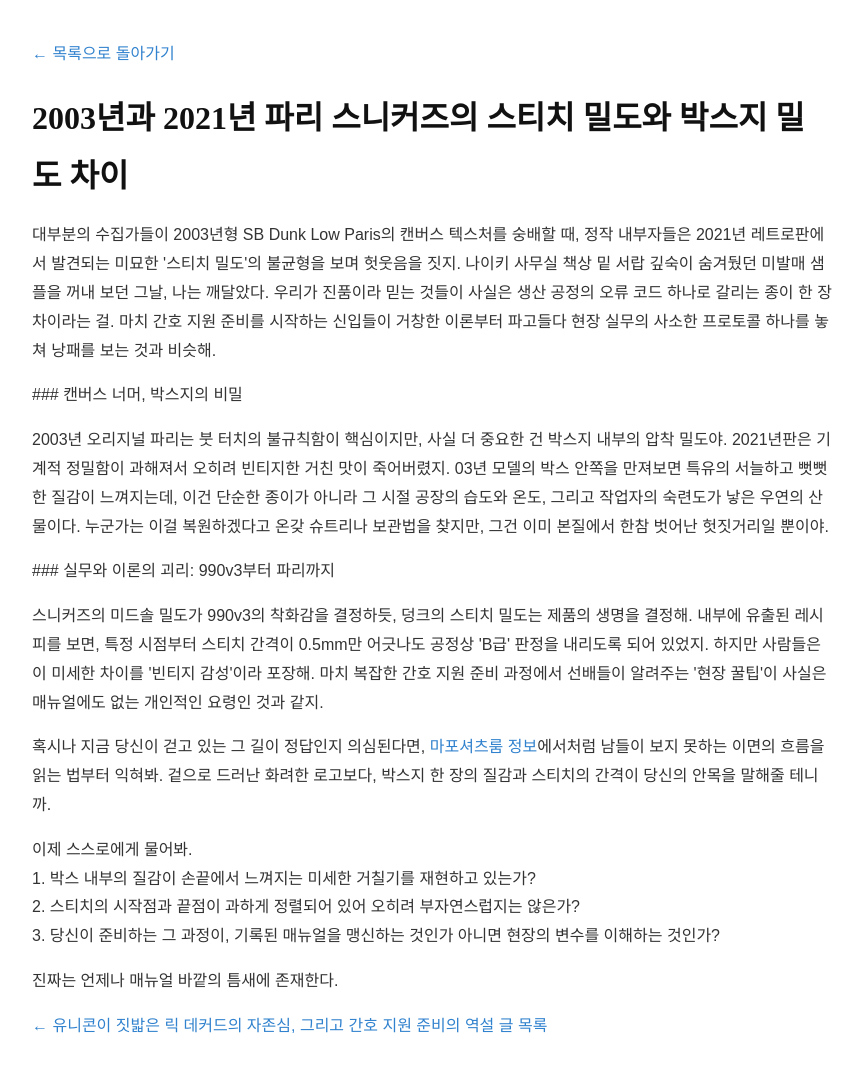
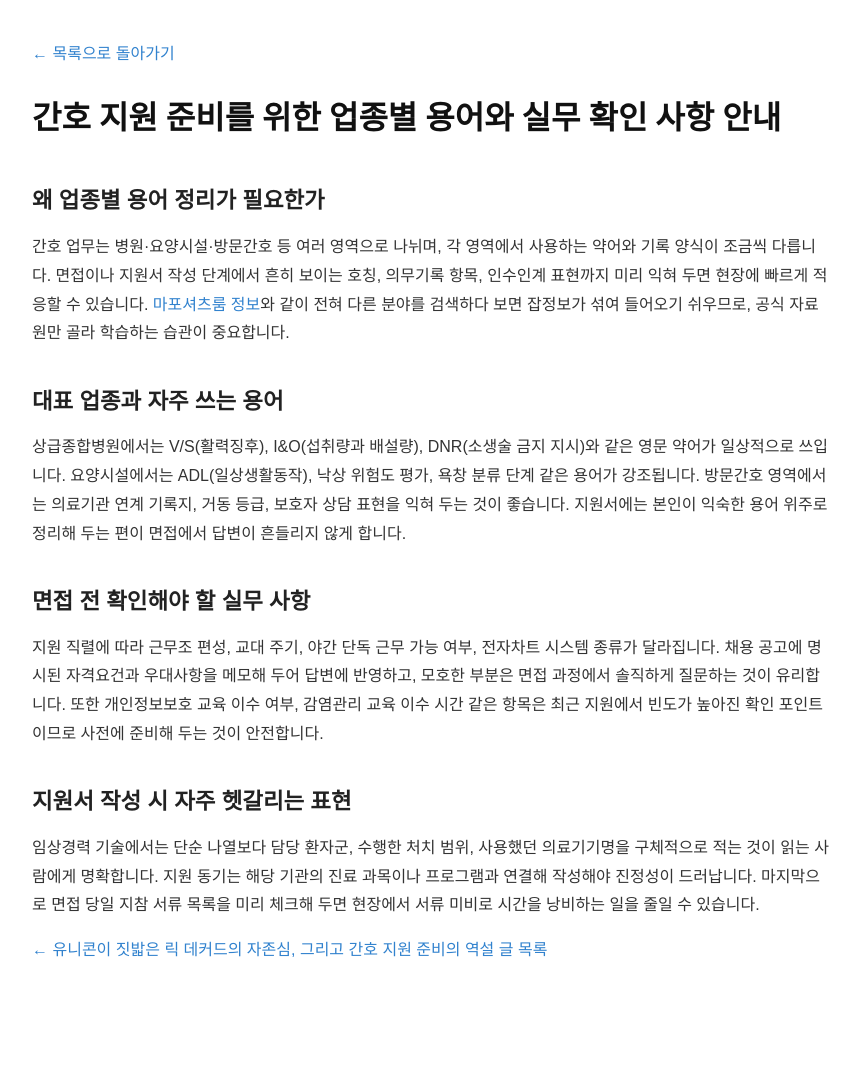
Before and after one commit to tidalhss-star/bp-t2-brief-nurse-kyujin, a plain HTML site: page posts/qa-003-b794a0.html in a window 1280 px wide. Shown: the whole page, without its empty margins (208-1071 px from the left). After the commit the page ends 1005 px from the top, so only its background shows below. Drawn offline with Linux system fonts and the light colour scheme.

Commit message:
deploy: garbage-free snapshot 2026-08-30T14:29:14.567Z

```diff
--- a/posts/qa-003-b794a0.html
+++ b/posts/qa-003-b794a0.html
@@ -3,8 +3,8 @@
 <head>
   <meta charset="UTF-8">
   <meta name="viewport" content="width=device-width, initial-scale=1.0">
-  <title>2003년과 2021년 파리 스니커즈의 스티치 밀도와 박스지 밀도 차이</title>
-<meta name="description" content="대부분의 수집가들이 2003년형 SB Dunk Low Paris의 캔버스 텍스처를 숭배할 때, 정작 내부자들은 2021년 레트로판에서 발견되는 미묘한 '스티치 밀도'의 불균형을 보며 헛웃음을 짓지.">
+  <title>간호 지원 준비를 위한 업종별 용어와 실무 확인 사항 안내</title>
+<meta name="description" content="간호 업무는 병원·요양시설·방문간호 등 여러 영역으로 나뉘며, 각 영역에서 사용하는 약어와 기록 양식이 조금씩 다릅니다. 면접이나 지원서 작성 단계에서 흔히 보이는 호칭, 의무기록 항목, 인수인계 표현까지 미리 익혀 두면 현장에 빠르게 적응할 수 있습니다.">
   <link rel="canonical" href="https://brief.nurse-kyujin.online/posts/qa-003-b794a0.html">
   <style>
     body { font-family: sans-serif; line-height: 1.8; max-width: 800px; margin: 40px auto; padding: 0 20px; color: #333; }
@@ -16,8 +16,8 @@
     a:hover { text-decoration: underline; }
   </style>
   <meta property="og:url" content="https://brief.nurse-kyujin.online/posts/qa-003-b794a0.html">
-  <meta property="og:title" content="2003년과 2021년 파리 스니커즈의 스티치 밀도와 박스지 밀도 차이">
-  <meta property="og:description" content="대부분의 수집가들이 2003년형 SB Dunk Low Paris의 캔버스 텍스처를 숭배할 때, 정작 내부자들은 2021년 레트로판에서 발견되는 미묘한">
+  <meta property="og:title" content="간호 지원 준비를 위한 업종별 용어와 실무 확인 사항 안내">
+  <meta property="og:description" content="간호 업무는 병원·요양시설·방문간호 등 여러 영역으로 나뉘며, 각 영역에서 사용하는 약어와 기록 양식이 조금씩 다릅니다. 면접이나 지원서 작성 단계에서 흔히 보이는 호칭, 의무기록 항목, 인수인계 표현까지 미리 익혀 두면 현장에 빠르게 적응할 수 있습니다.">
   <meta property="og:type" content="website">
   <meta name="twitter:card" content="summary">
 </head>
@@ -26,18 +26,22 @@
     <a href="../index.html">← 목록으로 돌아가기</a>
   </header>
   <main>
-    <h1>2003년과 2021년 파리 스니커즈의 스티치 밀도와 박스지 밀도 차이</h1>
-    <article>
-      <p>대부분의 수집가들이 2003년형 SB Dunk Low Paris의 캔버스 텍스처를 숭배할 때, 정작 내부자들은 2021년 레트로판에서 발견되는 미묘한 '스티치 밀도'의 불균형을 보며 헛웃음을 짓지. 나이키 사무실 책상 밑 서랍 깊숙이 숨겨뒀던 미발매 샘플을 꺼내 보던 그날, 나는 깨달았다. 우리가 진품이라 믿는 것들이 사실은 생산 공정의 오류 코드 하나로 갈리는 종이 한 장 차이라는 걸. 마치 간호 지원 준비를 시작하는 신입들이 거창한 이론부터 파고들다 현장 실무의 사소한 프로토콜 하나를 놓쳐 낭패를 보는 것과 비슷해.</p>
-<p>### 캔버스 너머, 박스지의 비밀</p>
-<p>2003년 오리지널 파리는 붓 터치의 불규칙함이 핵심이지만, 사실 더 중요한 건 박스지 내부의 압착 밀도야. 2021년판은 기계적 정밀함이 과해져서 오히려 빈티지한 거친 맛이 죽어버렸지. 03년 모델의 박스 안쪽을 만져보면 특유의 서늘하고 뻣뻣한 질감이 느껴지는데, 이건 단순한 종이가 아니라 그 시절 공장의 습도와 온도, 그리고 작업자의 숙련도가 낳은 우연의 산물이다. 누군가는 이걸 복원하겠다고 온갖 슈트리나 보관법을 찾지만, 그건 이미 본질에서 한참 벗어난 헛짓거리일 뿐이야.</p>
-<p>### 실무와 이론의 괴리: 990v3부터 파리까지</p>
-<p>스니커즈의 미드솔 밀도가 990v3의 착화감을 결정하듯, 덩크의 스티치 밀도는 제품의 생명을 결정해. 내부에 유출된 레시피를 보면, 특정 시점부터 스티치 간격이 0.5mm만 어긋나도 공정상 'B급' 판정을 내리도록 되어 있었지. 하지만 사람들은 이 미세한 차이를 '빈티지 감성'이라 포장해. 마치 복잡한 간호 지원 준비 과정에서 선배들이 알려주는 '현장 꿀팁'이 사실은 매뉴얼에도 없는 개인적인 요령인 것과 같지.</p>
-<p>혹시나 지금 당신이 걷고 있는 그 길이 정답인지 의심된다면, <a href="https://handaepyo.maphoshirts.live/posts/review-004-xhersy.html" target="_blank" rel="noopener noreferrer">마포셔츠룸 정보</a>에서처럼 남들이 보지 못하는 이면의 흐름을 읽는 법부터 익혀봐. 겉으로 드러난 화려한 로고보다, 박스지 한 장의 질감과 스티치의 간격이 당신의 안목을 말해줄 테니까.</p>
-<p>이제 스스로에게 물어봐. <br>1. 박스 내부의 질감이 손끝에서 느껴지는 미세한 거칠기를 재현하고 있는가? <br>2. 스티치의 시작점과 끝점이 과하게 정렬되어 있어 오히려 부자연스럽지는 않은가? <br>3. 당신이 준비하는 그 과정이, 기록된 매뉴얼을 맹신하는 것인가 아니면 현장의 변수를 이해하는 것인가?</p>
-<p>진짜는 언제나 매뉴얼 바깥의 틈새에 존재한다.</p>
-    </article>
-      <nav class="post-pager" aria-label="글 이동">
+
+<h1>간호 지원 준비를 위한 업종별 용어와 실무 확인 사항 안내</h1>
+<article>
+<h2>왜 업종별 용어 정리가 필요한가</h2>
+<p>간호 업무는 병원·요양시설·방문간호 등 여러 영역으로 나뉘며, 각 영역에서 사용하는 약어와 기록 양식이 조금씩 다릅니다. 면접이나 지원서 작성 단계에서 흔히 보이는 호칭, 의무기록 항목, 인수인계 표현까지 미리 익혀 두면 현장에 빠르게 적응할 수 있습니다. <a href="https://handaepyo.maphoshirts.live/posts/review-004-xhersy.html">마포셔츠룸 정보</a>와 같이 전혀 다른 분야를 검색하다 보면 잡정보가 섞여 들어오기 쉬우므로, 공식 자료원만 골라 학습하는 습관이 중요합니다.</p>
+
+<h2>대표 업종과 자주 쓰는 용어</h2>
+<p>상급종합병원에서는 V/S(활력징후), I&O(섭취량과 배설량), DNR(소생술 금지 지시)와 같은 영문 약어가 일상적으로 쓰입니다. 요양시설에서는 ADL(일상생활동작), 낙상 위험도 평가, 욕창 분류 단계 같은 용어가 강조됩니다. 방문간호 영역에서는 의료기관 연계 기록지, 거동 등급, 보호자 상담 표현을 익혀 두는 것이 좋습니다. 지원서에는 본인이 익숙한 용어 위주로 정리해 두는 편이 면접에서 답변이 흔들리지 않게 합니다.</p>
+
+<h2>면접 전 확인해야 할 실무 사항</h2>
+<p>지원 직렬에 따라 근무조 편성, 교대 주기, 야간 단독 근무 가능 여부, 전자차트 시스템 종류가 달라집니다. 채용 공고에 명시된 자격요건과 우대사항을 메모해 두어 답변에 반영하고, 모호한 부분은 면접 과정에서 솔직하게 질문하는 것이 유리합니다. 또한 개인정보보호 교육 이수 여부, 감염관리 교육 이수 시간 같은 항목은 최근 지원에서 빈도가 높아진 확인 포인트이므로 사전에 준비해 두는 것이 안전합니다.</p>
+
+<h2>지원서 작성 시 자주 헷갈리는 표현</h2>
+<p>임상경력 기술에서는 단순 나열보다 담당 환자군, 수행한 처치 범위, 사용했던 의료기기명을 구체적으로 적는 것이 읽는 사람에게 명확합니다. 지원 동기는 해당 기관의 진료 과목이나 프로그램과 연결해 작성해야 진정성이 드러납니다. 마지막으로 면접 당일 지참 서류 목록을 미리 체크해 두면 현장에서 서류 미비로 시간을 낭비하는 일을 줄일 수 있습니다.</p>
+</article>
+    <nav class="post-pager" aria-label="글 이동">
       <a class="post-pager__prev" href="../posts/myth-004-1qkrsfx.html">← 유니콘이 짓밟은 릭 데커드의 자존심, 그리고 간호 지원 준비의 역설</a>
       <a class="post-pager__index" href="../posts.html">글 목록</a>
     </nav>
```
Also changed, not shown: posts.html (+2 -2 lines), posts/myth-004-1qkrsfx.html (+1 -1 lines).
